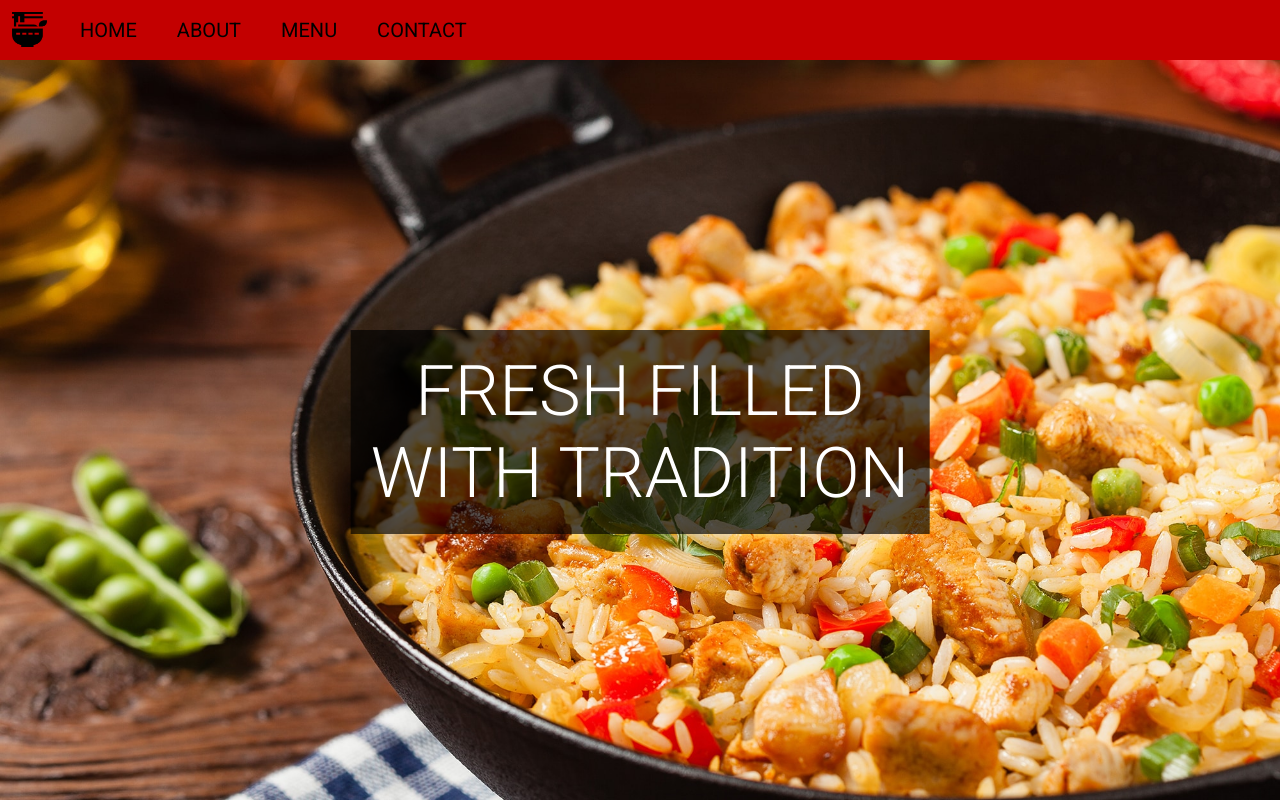
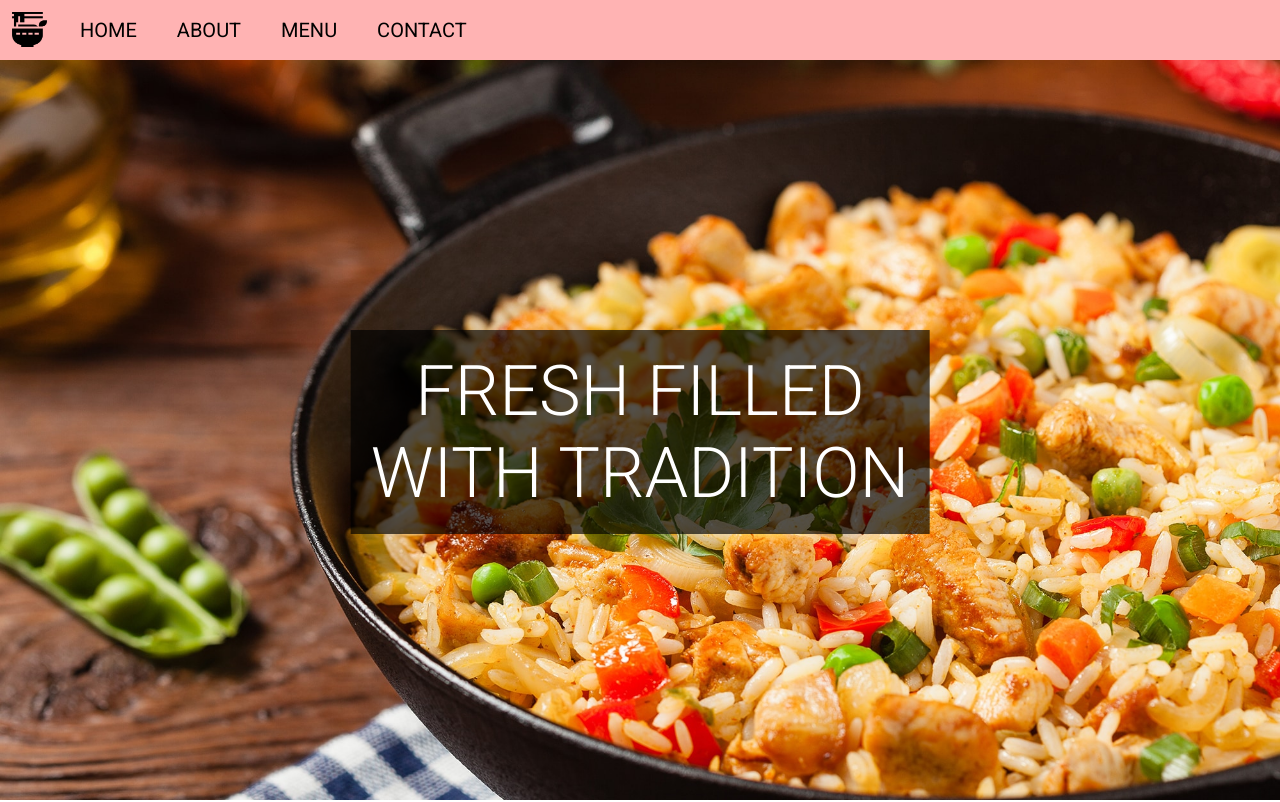
Before and after one commit to trunghieupython10102001/JSB45-project, a plain HTML site: page index.html in a window 1280 px wide. Shown: the top 802 px of the page. Drawn offline with nearby package versions, Linux system fonts and the light colour scheme.

Commit message:
fixed color, added css var

```diff
--- a/assets/css/about-style.css
+++ b/assets/css/about-style.css
@@ -9,6 +9,10 @@ html {
     font-family: 'Roboto', sans-serif;
 }
 
+:root {
+    --main-color: rgb(255 179 179);
+}
+
 /* NAVIGATION BAR */
 
 #nav {
@@ -17,7 +21,7 @@ html {
     right: 0;
     height: 60px;
     width: 100%;
-    background-color: rgb(195, 0, 0);
+    background-color: var(--main-color);
     position: fixed;
     z-index: 999;
     display: flex;
@@ -46,12 +50,12 @@ li.navbar.logo {
 }
 
 .navbar:hover {
-    color: rgb(195,0,0);
+    color: var(--main-color);
     background-color: rgb(0, 0, 0);
 }
 
 .navbar.logo:hover {
-    background-color: rgb(195,0,0);
+    background-color: var(--main-color);
 }
 
 /* BANNER */
@@ -186,7 +190,7 @@ li.navbar.logo {
 footer {
     height: 280px;
     width: 100%;
-    background-color: rgb(195,0,0);
+    background-color: var(--main-color);
 }
 
 .social-media {
--- a/assets/css/contact-style.css
+++ b/assets/css/contact-style.css
@@ -9,6 +9,10 @@ html {
     font-family: 'Roboto', sans-serif;
 }
 
+:root {
+    --main-color: rgb(255 179 179);
+}
+
 /* NAVIGATION BAR */
 
 #nav {
@@ -17,7 +21,7 @@ html {
     right: 0;
     height: 60px;
     width: 100%;
-    background-color: rgb(195, 0, 0);
+    background-color: var(--main-color);
     position: fixed;
     z-index: 999;
     display: flex;
@@ -46,12 +50,12 @@ li.navbar.logo {
 }
 
 .navbar:hover {
-    color: rgb(195,0,0);
+    color: var(--main-color);
     background-color: rgb(0, 0, 0);
 }
 
 .navbar.logo:hover {
-    background-color: rgb(195,0,0);
+    background-color: var(--main-color);
 }
 
 /* BANNER */
@@ -169,7 +173,7 @@ li.navbar.logo {
 footer {
     height: 280px;
     width: 100%;
-    background-color: rgb(195,0,0);
+    background-color: var(--main-color);
 }
 
 .social-media {
--- a/assets/css/menu.css
+++ b/assets/css/menu.css
@@ -9,6 +9,10 @@ html {
     font-family: 'Roboto', sans-serif;
 }
 
+:root {
+    --main-color: rgb(255 179 179);
+}
+
 /* NAVIGATION BAR */
 
 #nav {
@@ -17,7 +21,7 @@ html {
     right: 0;
     height: 60px;
     width: 100%;
-    background-color: rgb(195, 0, 0);
+    background-color: var(--main-color);
     position: fixed;
     z-index: 999;
     display: flex;
@@ -46,12 +50,12 @@ li.navbar.logo {
 }
 
 .navbar:hover {
-    color: rgb(195,0,0);
+    color: var(--main-color);
     background-color: rgb(0, 0, 0);
 }
 
 .navbar.logo:hover {
-    background-color: rgb(195,0,0);
+    background-color: var(--main-color);
 }
 
 /* BANNER */
@@ -147,7 +151,7 @@ li.navbar.logo {
 footer {
     height: 280px;
     width: 100%;
-    background-color: rgb(195,0,0);
+    background-color: var(--main-color);
 }
 
 .social-media {
--- a/assets/css/style.css
+++ b/assets/css/style.css
@@ -9,6 +9,10 @@ html {
     font-family: 'Roboto', sans-serif;
 }
 
+:root {
+    --main-color: rgb(255 179 179);
+}
+
 /* NAVIGATION BAR */
 
 #nav {
@@ -17,7 +21,7 @@ html {
     right: 0;
     height: 60px;
     width: 100%;
-    background-color: rgb(195, 0, 0);
+    background-color: var(--main-color);
     position: fixed;
     z-index: 999;
     display: flex;
@@ -46,12 +50,12 @@ li.navbar.logo {
 }
 
 .navbar:hover {
-    color: rgb(195,0,0);
+    color: var(--main-color);
     background-color: rgb(0, 0, 0);
 }
 
 .navbar.logo:hover {
-    background-color: rgb(195,0,0);
+    background-color: var(--main-color);
 }
 
 /* BANNER */
@@ -178,7 +182,7 @@ li.navbar.logo {
 footer {
     height: 280px;
     width: 100%;
-    background-color: rgb(195,0,0);
+    background-color: var(--main-color);
 }
 
 .social-media {
```
